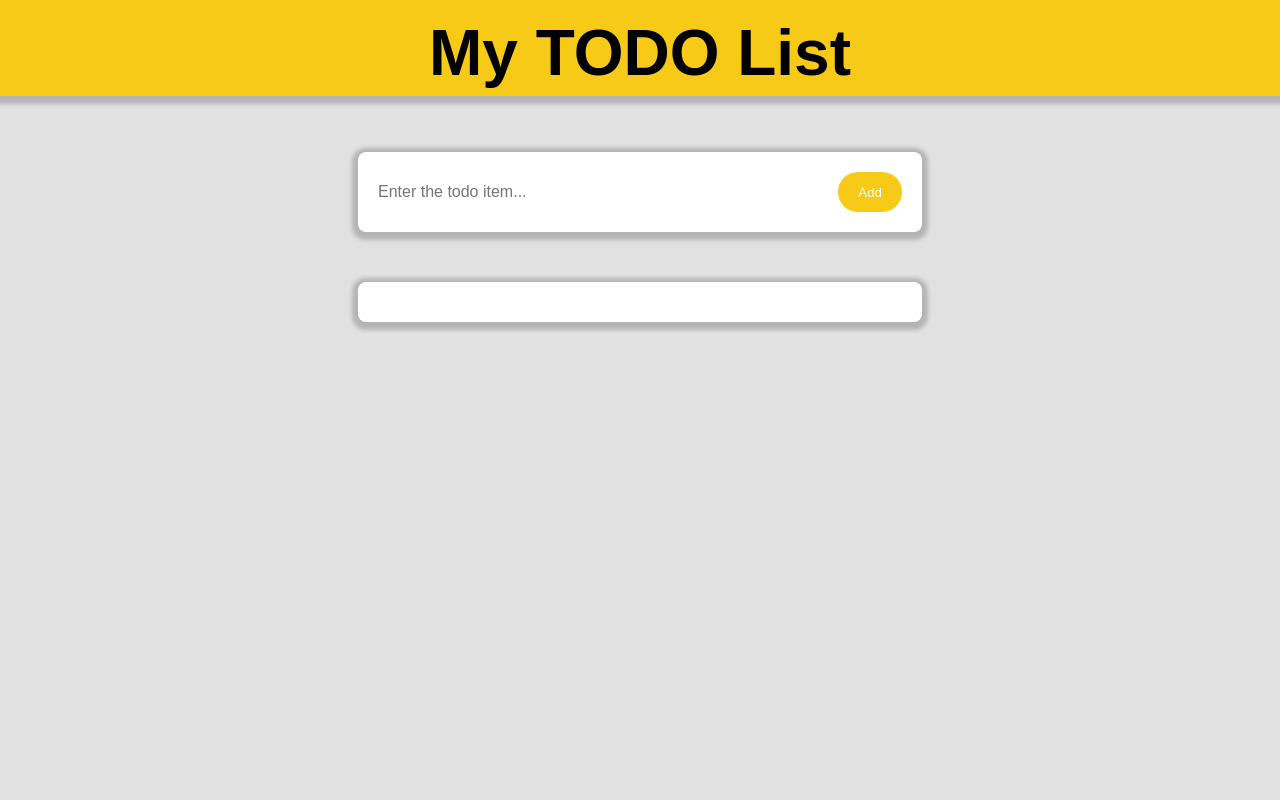
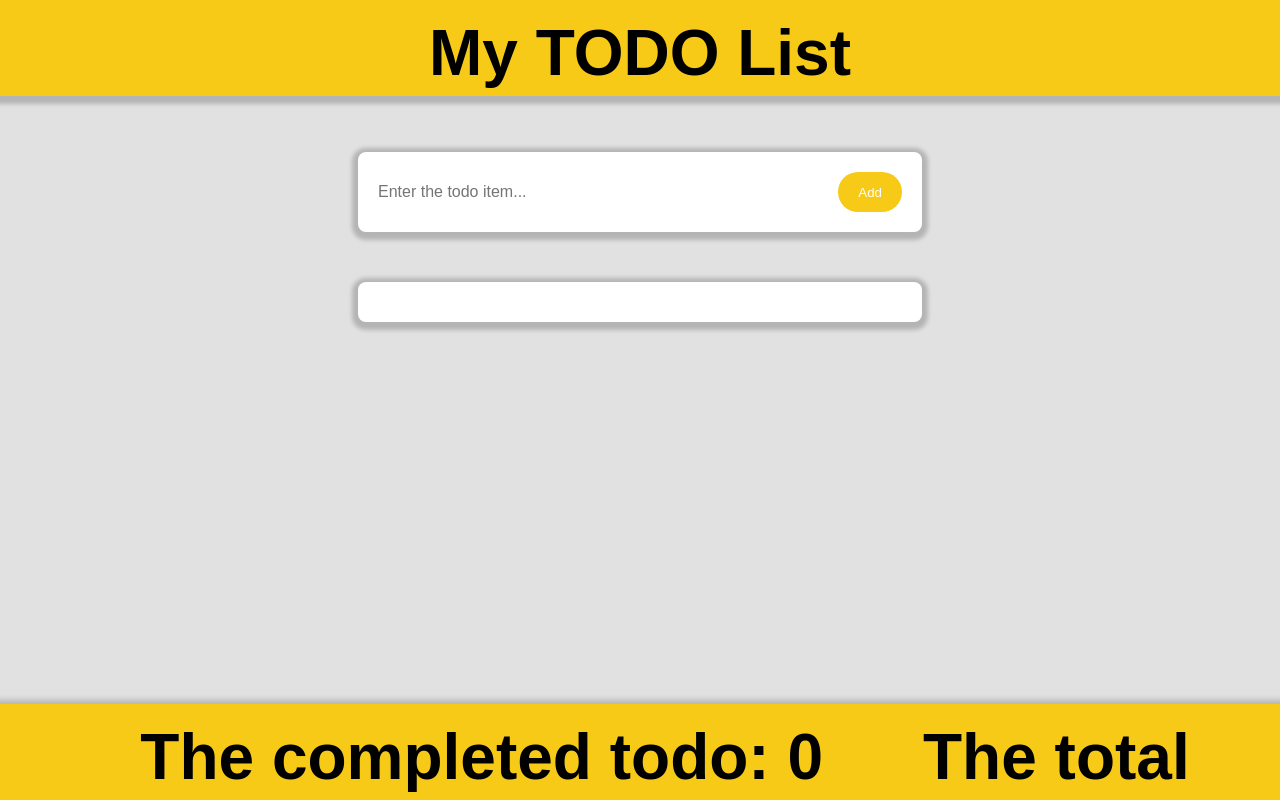
Before and after one commit to srjingole0610/toDOList, a React (Vite) app: page / in a window 1280 px wide. Built offline with nearby package versions, Linux system fonts and the light colour scheme.

Commit message:
Created a footer component and added its functionality

```diff
--- /dev/null
+++ b/src/component/Footer.jsx
@@ -0,0 +1,13 @@
+import React from 'react'
+import styles from './footer.module.css'
+
+function Footer({ completedTodo, totalTodoItem }) {
+    return (
+        <div className={styles.footer}>
+            <span className={styles.completedItem}>The completed todo: {completedTodo}</span>
+            <span className={styles.completedItem}>The total todo Items: {totalTodoItem}</span>
+        </div>
+    )
+}
+
+export default Footer
--- a/src/component/TodoForm.jsx
+++ b/src/component/TodoForm.jsx
@@ -1,14 +1,18 @@
 import React, { useState } from "react";
 import Form from "./Form";
 import TodoList from "./TodoList";
+import Footer from "./Footer";
 
 
 function TodoForm() {
     const [todoItem, setTodoItem] = useState([]);
+    const completedTodo = todoItem.filter((todo) => todo.todoDone).length;
+    const totalTodoItem = todoItem.length
     return (
         <div>
             <Form todoItem={todoItem} setTodoItem={setTodoItem} />
             <TodoList todoItem={todoItem} setTodoItem={setTodoItem} />
+            <Footer completedTodo={completedTodo} totalTodoItem={totalTodoItem} />
         </div>
     );
 }
--- a/src/component/TodoList.jsx
+++ b/src/component/TodoList.jsx
@@ -3,8 +3,12 @@ import TodoItems from "./TodoItems";
 import styles from "./todolist.module.css"
 
 function TodoList({ todoItem, setTodoItem }) {
+    const todoListStyle = {
+        maxHeight: 'calc(100vh - 25rem)',
+        overflowY: todoItem.length > 8 ? 'scroll' : 'unset'
+    }
     return (
-        <div className={styles.todoList}>
+        <div className={styles.todoList} style={todoListStyle}>
             {
                 todoItem.map((item, index) => (
                     <TodoItems key={index} item={item} todoItem={todoItem} setTodoItem={setTodoItem} />
--- /dev/null
+++ b/src/component/footer.module.css
@@ -0,0 +1,15 @@
+.footer{
+    text-align: center;
+    position: fixed;
+    bottom: 0;
+    width: 100%;
+    height: 6rem;
+    background-color: #f7ca18;
+    font-weight: 700;
+    font-size: 4rem;
+    padding: 1rem;
+    box-shadow: 2px 4px 6px 8px rgba(0,0,0,0.2);
+}
+.completedItem{
+    margin: 50px;
+}
```
